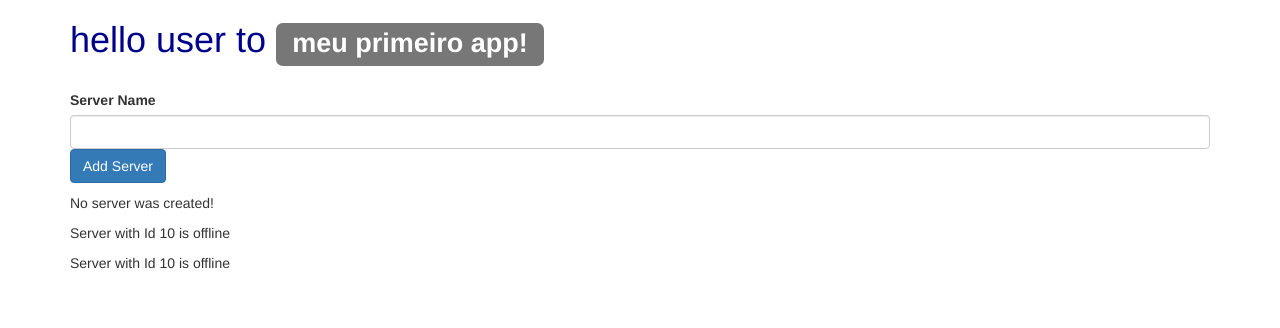
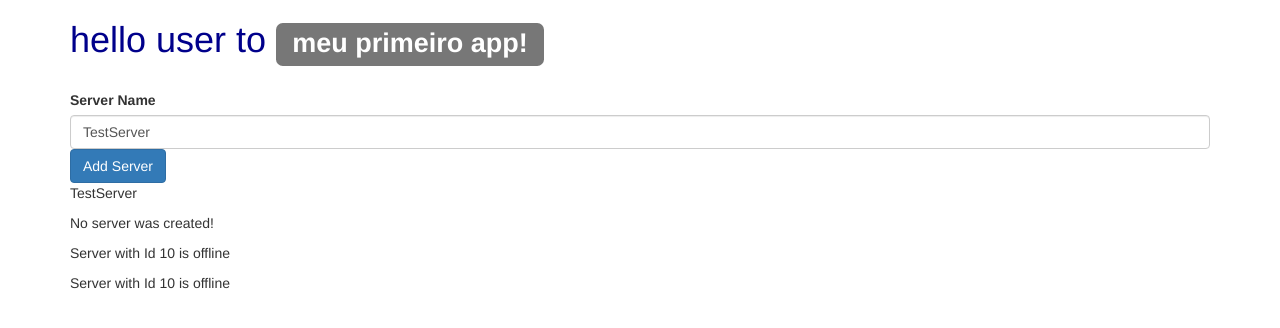
Before and after one commit to erikseyti/Angular-The-Complete-Guide_2020_edition, an Angular app in the folder app-curso/: page / in a window 1280 px wide. Shown: the top 328 px of the page. Built offline with nearby package versions, Linux system fonts and the light colour scheme.

Commit message:
criado exemplo com Two-way-databinding

```diff
--- a/app-curso/src/app/servers/servers.component.html
+++ b/app-curso/src/app/servers/servers.component.html
@@ -1,9 +1,13 @@
 
 
 <label>Server Name</label>
+<!-- <input type="text"
+class="form-control"
+(input)='onUpdateServerName($event)'> -->
 <input type="text"
 class="form-control"
-(input)='onUpdateServerName($event)'>
+[(ngModel)]="serverName"
+>
 <button
 class='btn btn-primary'
 [disabled]='!allowNewServer'
--- a/app-curso/src/app/servers/servers.component.ts
+++ b/app-curso/src/app/servers/servers.component.ts
@@ -14,7 +14,7 @@ import { Component, OnInit } from '@angular/core';
 export class ServersComponent implements OnInit {
   allowNewServer = false;
   serverCreationStatus = 'No server was created!';
-  serverName = ''
+  serverName = 'TestServer';
 
   constructor() {
     setTimeout(() => {
```
